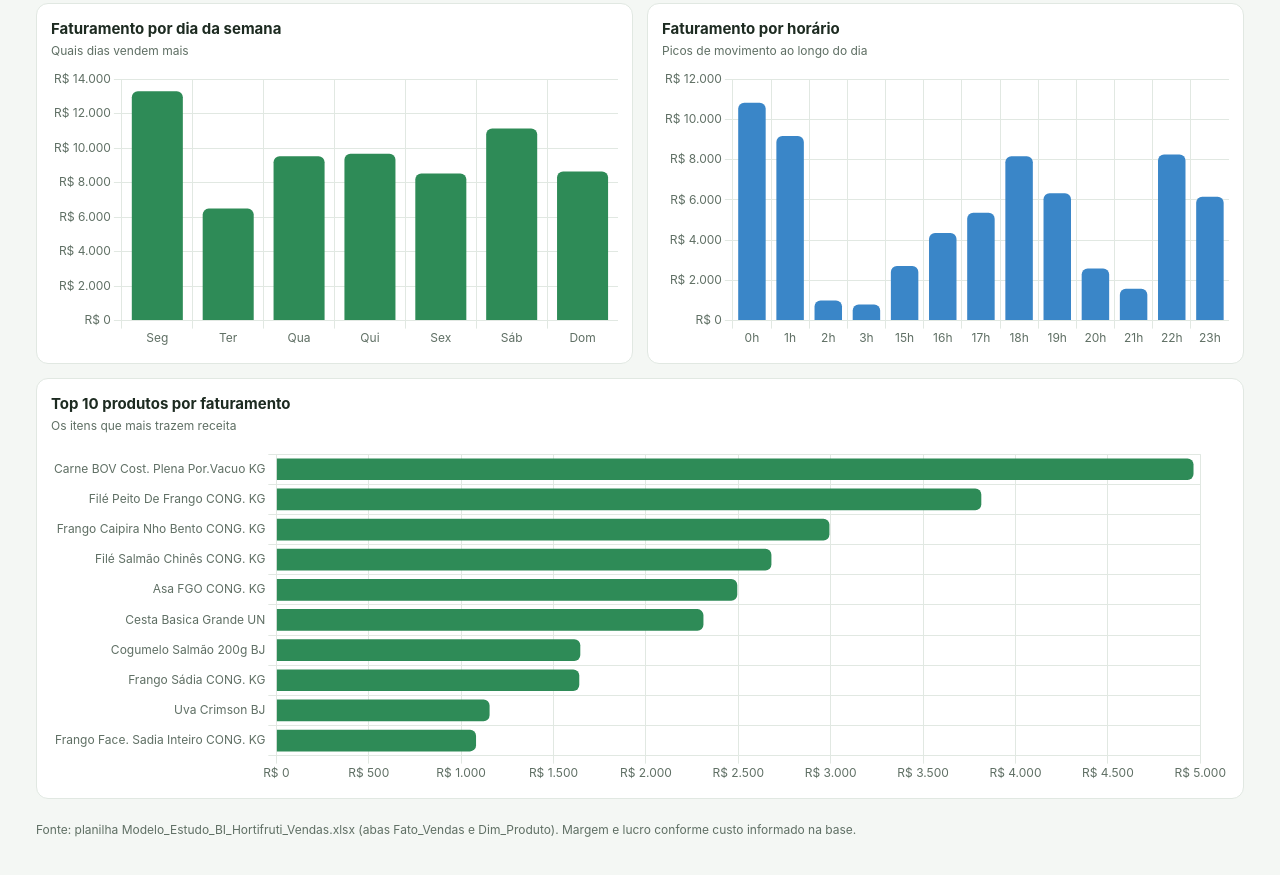
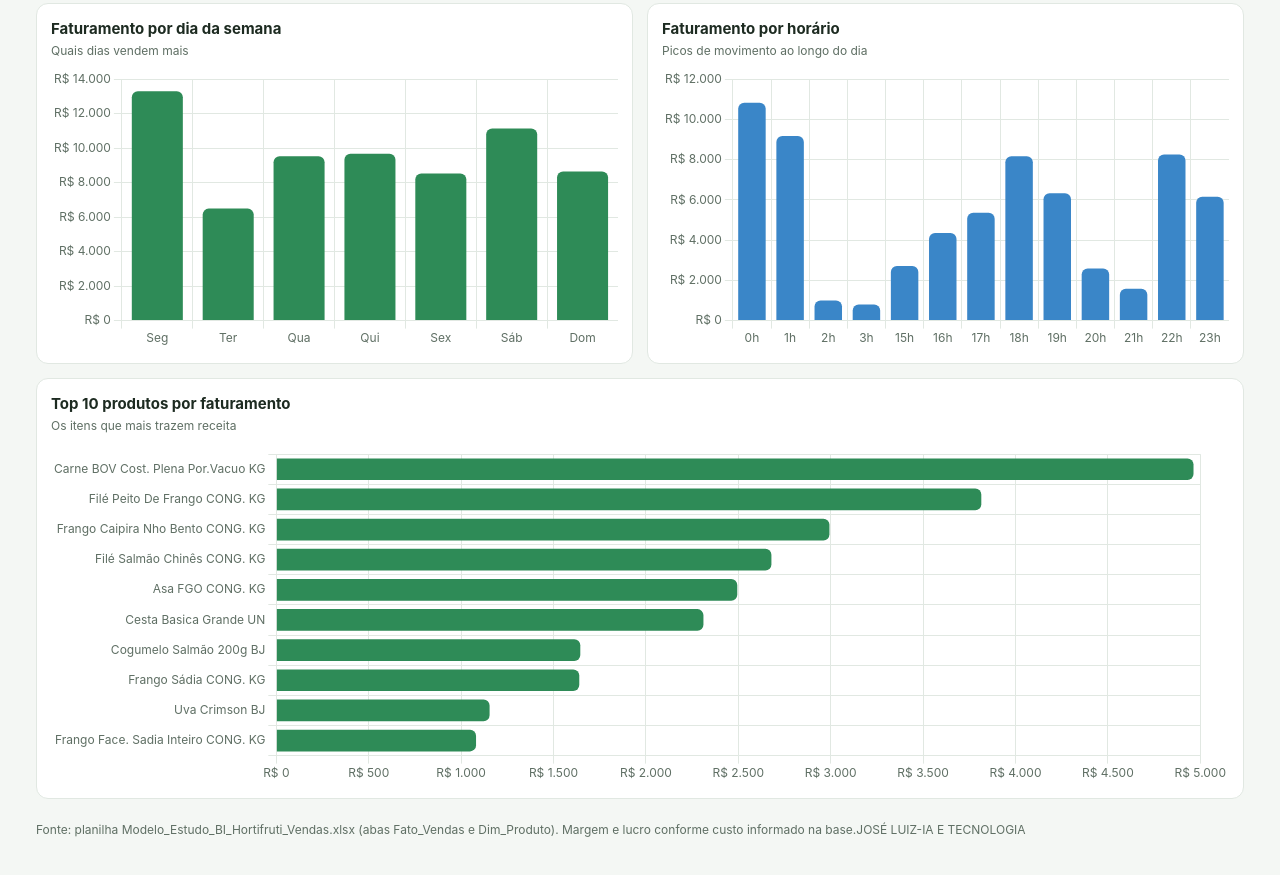
Before and after one commit to jlvieiratrafegopago-max/novo_sacolao, a plain HTML site: page index.html in a window 1280 px wide. Shown: the part 714-1589 px from the top of the page. Drawn offline with nearby package versions, Linux system fonts and the light colour scheme.

Commit message:
Update index.html

```diff
--- a/index.html
+++ b/index.html
@@ -170,7 +170,7 @@ document.querySelectorAll('.tabs button').forEach(b=>b.onclick=()=>{document.que
 matchMedia('(prefers-color-scheme: dark)').addEventListener('change',render);
 const fd=s=>s.slice(8)+'/'+s.slice(5,7)+'/'+s.slice(0,4);
 $('#sub').textContent='Período de '+fd(dates[0])+' a '+fd(dates[dates.length-1])+' · '+num(new Set(R.map(r=>r.c)).size)+' cupons · '+num(R.length)+' itens vendidos';
-$('#ft').textContent='Fonte: planilha Modelo_Estudo_BI_Hortifruti_Vendas.xlsx (abas Fato_Vendas e Dim_Produto). Margem e lucro conforme custo informado na base.';
+$('#ft').textContent='Fonte: planilha Modelo_Estudo_BI_Hortifruti_Vendas.xlsx (abas Fato_Vendas e Dim_Produto). Margem e lucro conforme custo informado na base.JOSÉ LUIZ-IA E TECNOLOGIA';
 render();
 </script>
 </body>
```
